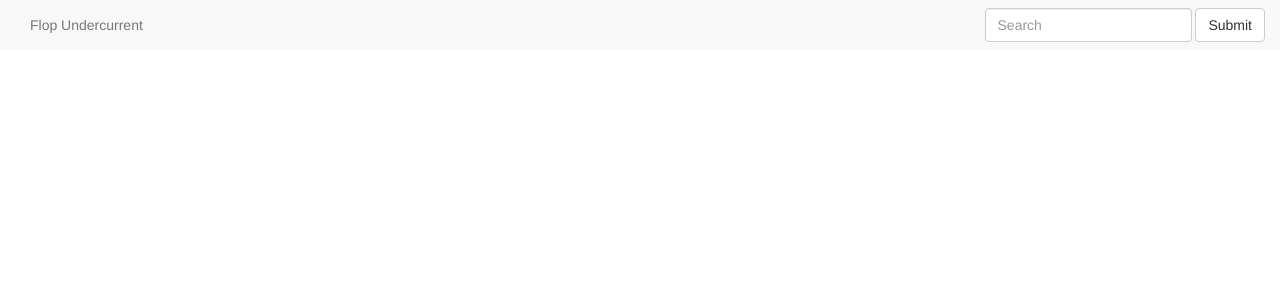
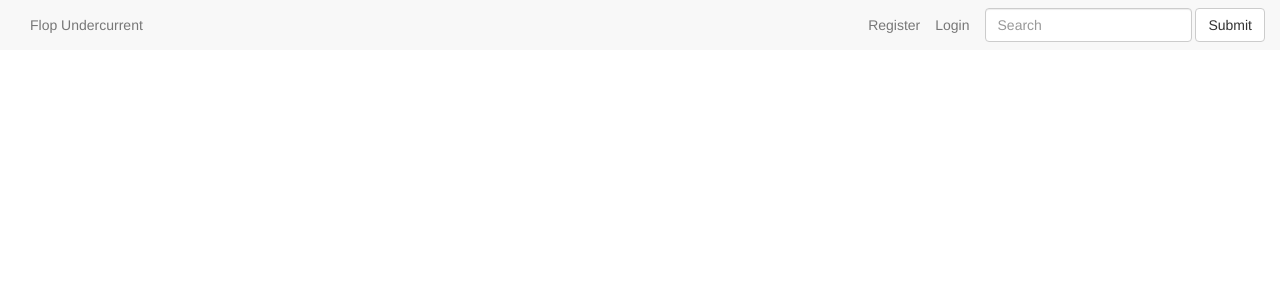
Before and after one commit to sateigen/question-box, a Django app: template flop/templates/flop/logout.html in a window 1280 px wide. Shown: the top 300 px of the page. Run offline with Django 3.2, Linux system fonts and the light colour scheme; the template is opened without the code that fills it, so the values that code supplies are empty; some libraries are stand-ins or nearby versions.

Commit message:
base.html edit

```diff
--- a/flop/templates/flop/base.html
+++ b/flop/templates/flop/base.html
@@ -16,6 +16,12 @@
         </div>
         <button type="submit" class="btn btn-default">Submit</button>
       </form>
+      {% if user.is_authenticated %}
+      <a class="navbar-text navbar-right" id="logout" href="/logout.html">Logout</a>
+      {% else %}
+      <a class="navbar-text navbar-right" id="login" href="/login.html">Login</a>
+      <a class="navbar-text navbar-right" id="register" href="/register.html">Register</a>
+      {% endif %}
       </div> <!-- container fluid -->
     </nav>
     {% block body %}
```
